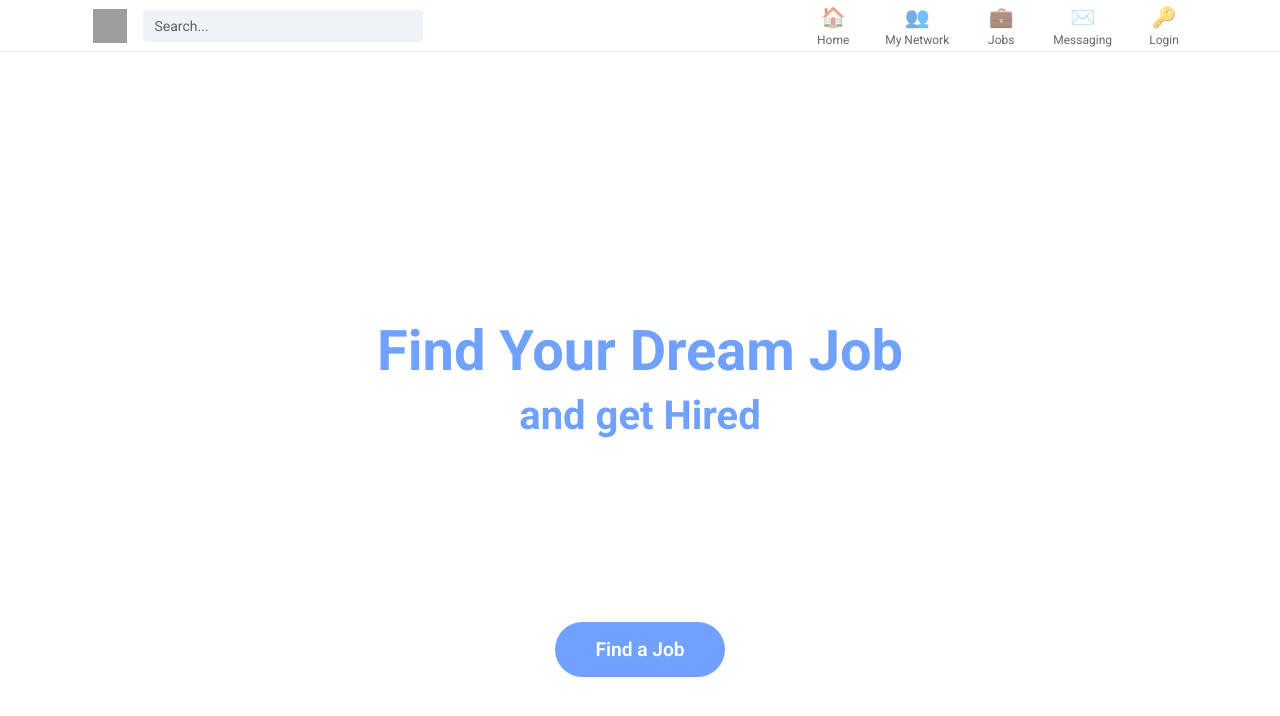
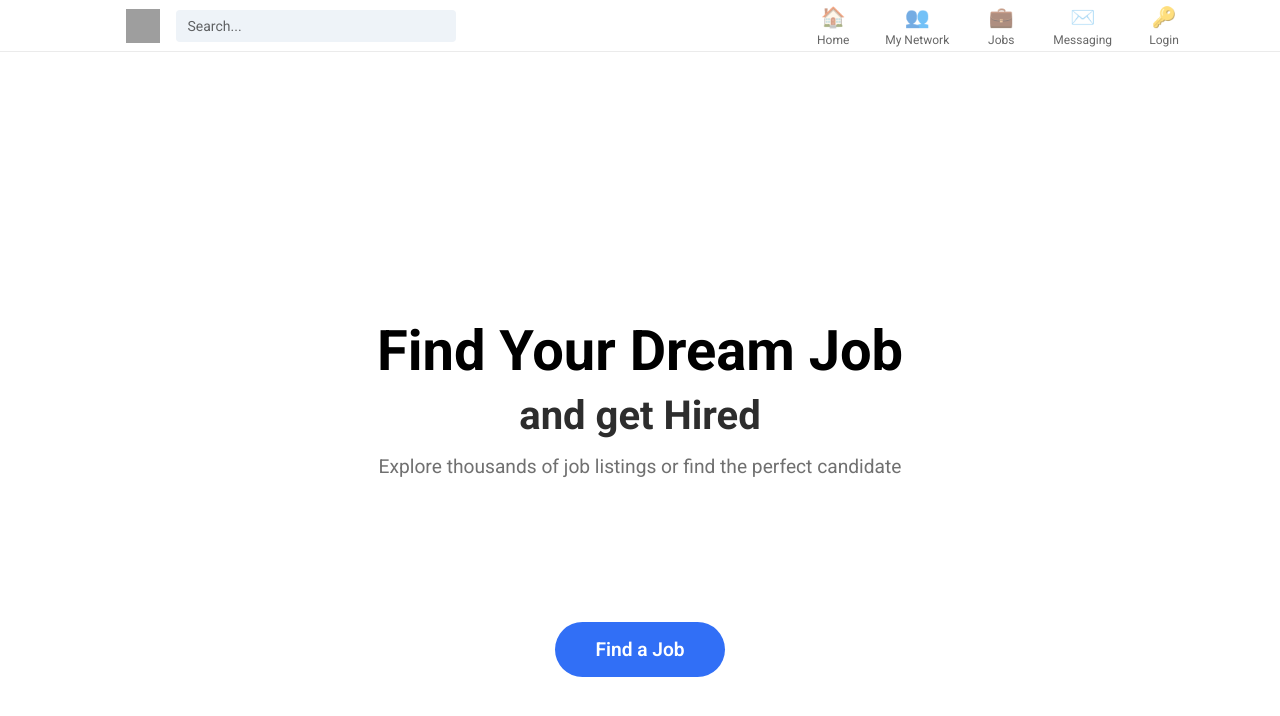
Before and after one commit to officialbryx/HireFlow-final, a React (Vite) app in the folder frontend/: page / in a window 1280 px wide. Shown: the top 716 px of the page. Built offline with nearby package versions, Linux system fonts and the light colour scheme; grey boxes are pictures that could not be loaded.

Commit message:
color change

```diff
--- a/frontend/src/styles/landingPage.css
+++ b/frontend/src/styles/landingPage.css
@@ -44,7 +44,7 @@
 
 .text {
   font-size: 3.5rem;
-  color: #70a1ff;
+  color: #000;
   margin-bottom: 1rem;
   animation: fadeIn 1s ease-out;
 }
@@ -52,13 +52,13 @@
 .text span {
   display: block;
   font-size: 2.5rem;
-  color: #70a1ff;
+  color: #2d2d2d;
   margin-top: 0.5rem;
 }
 
 .quote {
   font-size: 1.2rem;
-  color: rgba(255, 255, 255, 0.9);
+  color: rgba(96, 96, 96, 0.9);
   margin-bottom: 3rem;
   animation: slideUp 1s ease-out;
 }
@@ -70,7 +70,7 @@
 }
 
 .find {
-  background-color: #70a1ff;
+  background-color: #316FF6;
   color: white;
   padding: 1rem 2.5rem;
   border-radius: 30px;
--- a/frontend/src/styles/login.css
+++ b/frontend/src/styles/login.css
@@ -31,18 +31,18 @@
   left: 0;
   width: 100%;
   padding: 1rem;
-  z-index: 2;
+  z-index: 0;
 }
 
 .navbar-logo {
   display: flex;
   align-items: center;
-  margin-left: 5%;
+  margin-left: 15%;
 }
 
 .logo-image {
-  height: 40px;
-  width: auto;
+  height: 100px;
+  width: 100px;
 }
 
 .login-container .form-title {
```
